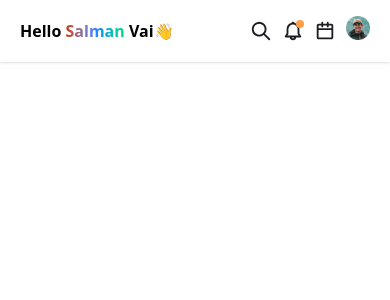
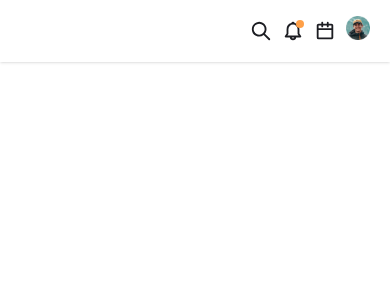
Before and after one commit to Hablu-Programmer-Team/HP-Team, a React (Vite) app: page /dashboard in a window 390 px wide. Shown: the top 300 px of the page. Built offline with nearby package versions, Linux system fonts and the light colour scheme.

Commit message:
Navbar all done

```diff
--- a/src/components/team/Hasib/navbar.tsx
+++ b/src/components/team/Hasib/navbar.tsx
@@ -10,8 +10,8 @@ export const Navbar: FC = () => {
     year: "numeric",
   });
   return (
-    <div className="flex justify-between items-center px-5 lg:px-10 py-4 shadow-sm ">
-      <h1 className="font-bold text-base lg:text-xl">
+    <div className="flex  justify-end sm:justify-between items-center px-5 lg:px-10 py-4 shadow-sm ">
+      <h1 className="hidden sm:block font-bold text-base lg:text-xl ">
         Hello{" "}
         <span className="bg-gradient-to-r from-orange-700 via-blue-500 to-green-400 text-transparent bg-clip-text ">
           Salman
```
